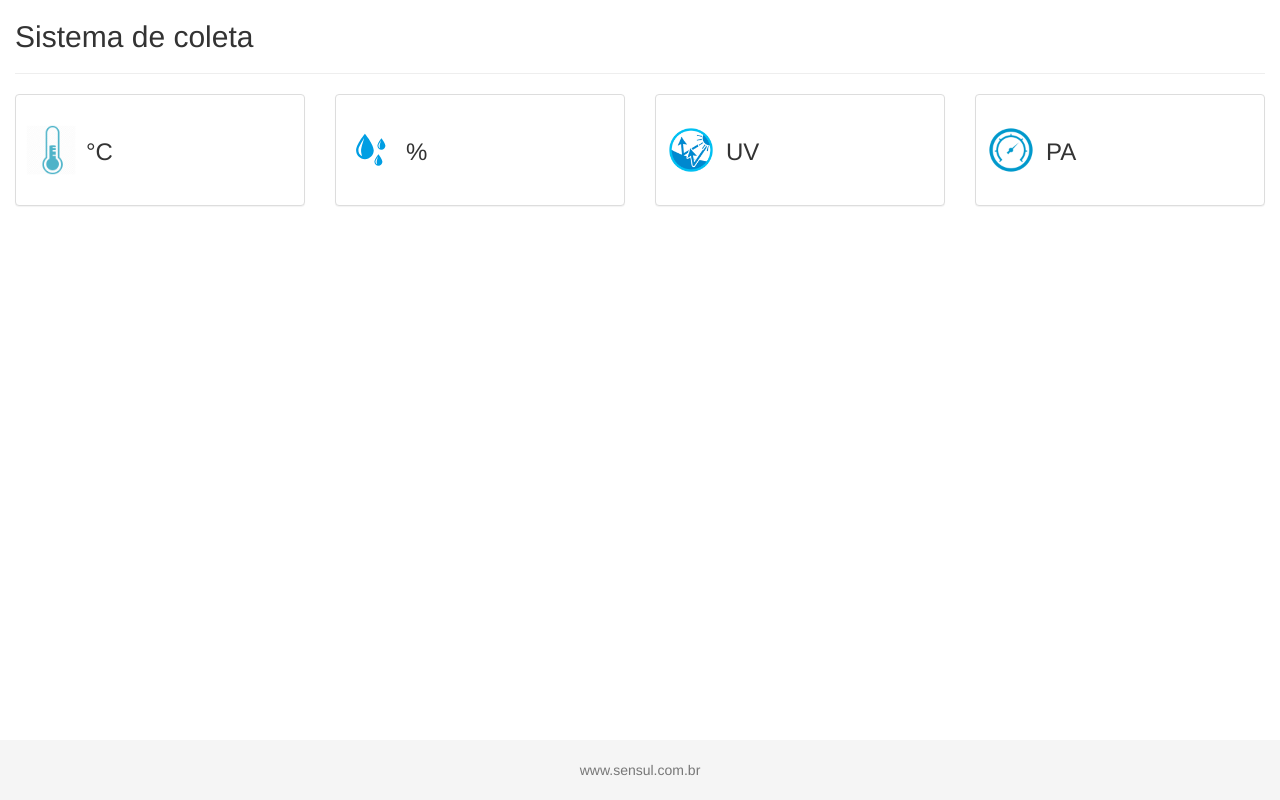
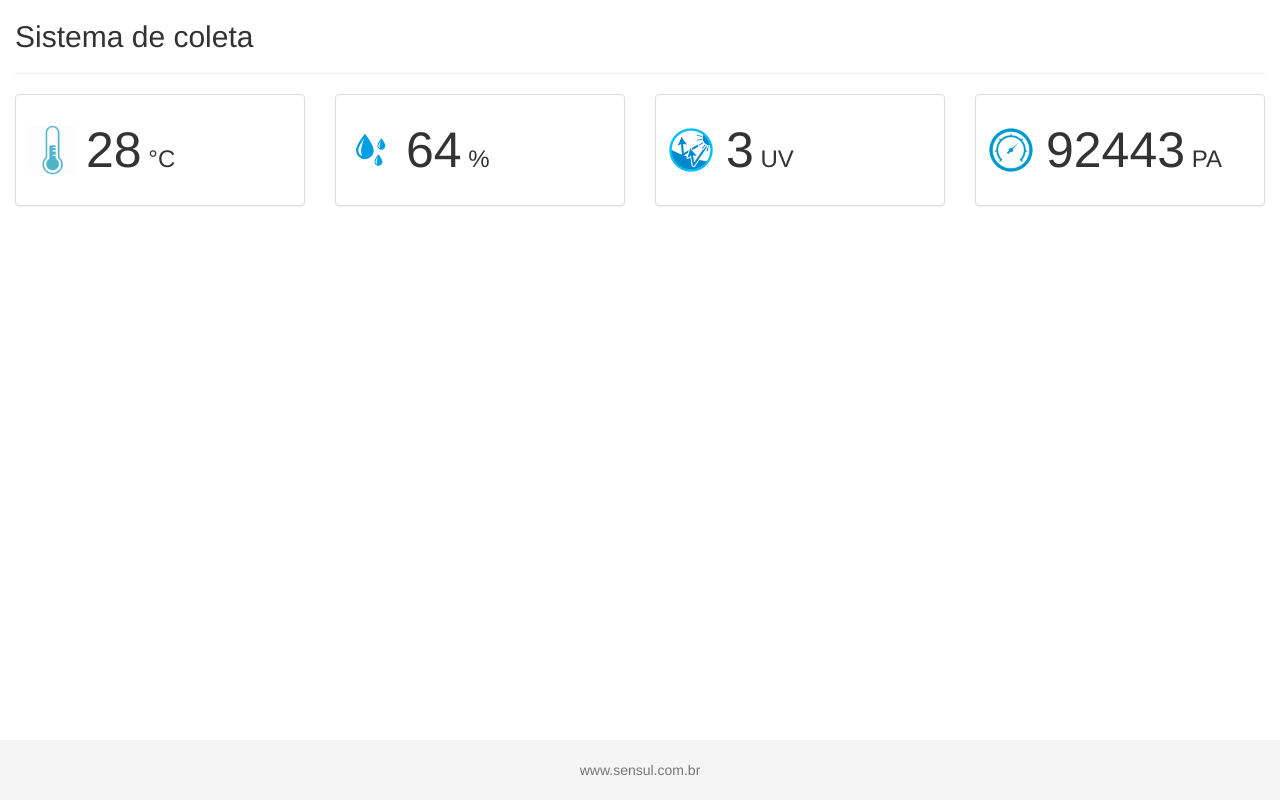
Before and after one commit to schmittjoaopedro/sensul-estacao, a website: page public/index.html in a window 1280 px wide. Drawn offline with Linux system fonts and the light colour scheme.

Commit message:
Arrumando o Martin -20px

```diff
--- a/app.js
+++ b/app.js
@@ -51,4 +51,4 @@ function receiveError(err) {
 }
 
 //Start the server
-server.listen(80);
+server.listen(8000);
--- a/public/css/app.css
+++ b/public/css/app.css
@@ -29,3 +29,11 @@
 .container .text-muted {
   margin: 20px 0;
 }
+
+.info-measure {
+  font-size: 50px;
+}
+
+.nav-measure {
+  margin-top: -20px;
+}
--- a/public/index.html
+++ b/public/index.html
@@ -23,7 +23,7 @@
                 <img class="media-object img-sensor" src="imgs/temp.png" alt="...">
               </div>
               <div class="media-body sensor-test">
-                <nav>{{data.t}} °C</nav>
+                <nav class="nav-measure"><span class="info-measure">{{data.t || '28'}}</span> °C</nav>
               </div>
             </div>
           </div>
@@ -35,7 +35,7 @@
                 <img class="media-object img-sensor" src="imgs/hum.svg" alt="...">
               </div>
               <div class="media-body sensor-test">
-                <nav>{{data.h}} %</nav>
+                <nav class="nav-measure"><span class="info-measure">{{data.h || '64' }}</span> %</nav>
               </div>
             </div>
           </div>
@@ -47,7 +47,7 @@
                 <img class="media-object img-sensor" src="imgs/uv.png" alt="...">
               </div>
               <div class="media-body sensor-test">
-                <nav>{{data.u}} UV</nav>
+                <nav class="nav-measure"><span class="info-measure">{{data.u || '3' }}</span> UV</nav>
               </div>
             </div>
           </div>
@@ -59,7 +59,7 @@
                 <img class="media-object img-sensor" src="imgs/pres.png" alt="...">
               </div>
               <div class="media-body sensor-test">
-                <nav>{{data.p}} PA</nav>
+                <nav class="nav-measure"><span class="info-measure">{{data.p || '92443'}}</span> PA</nav>
               </div>
             </div>
           </div>
```
Also changed, not shown: public/imgs/black.png (added), 3 other files.
